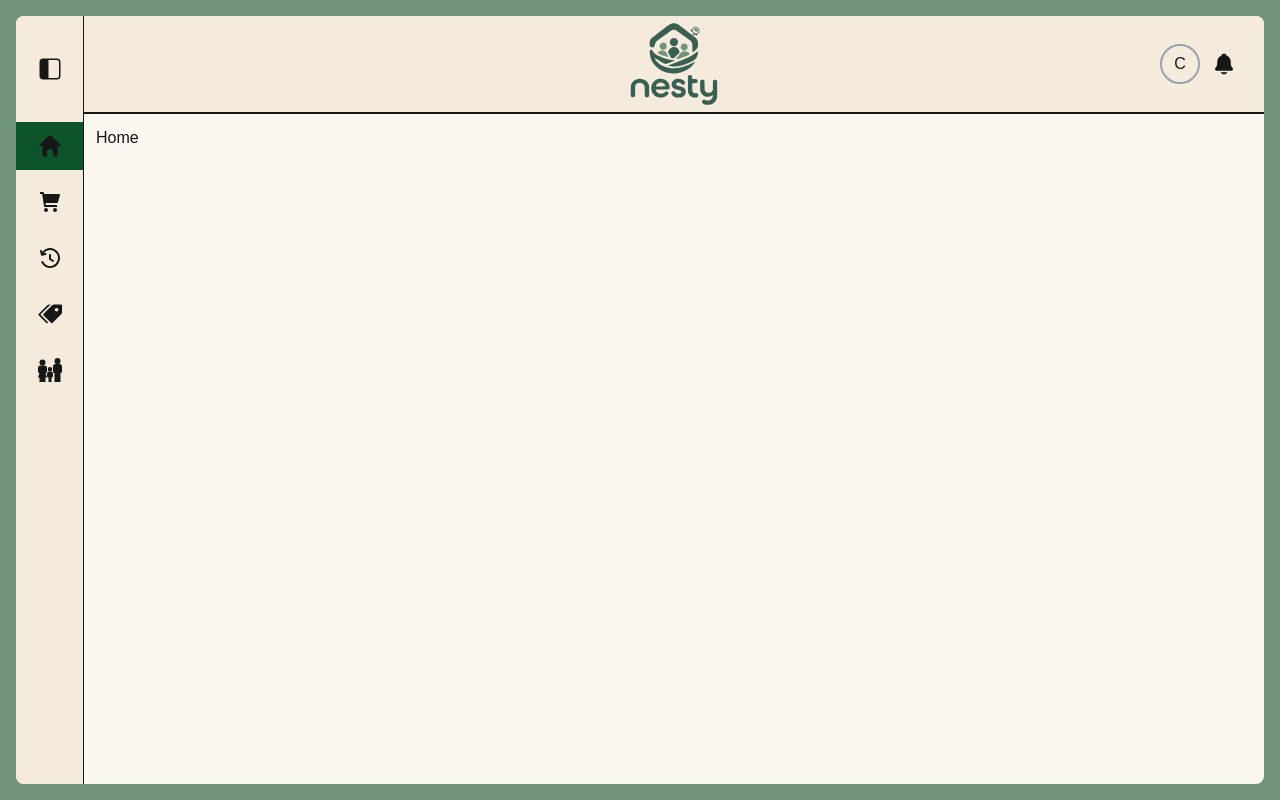
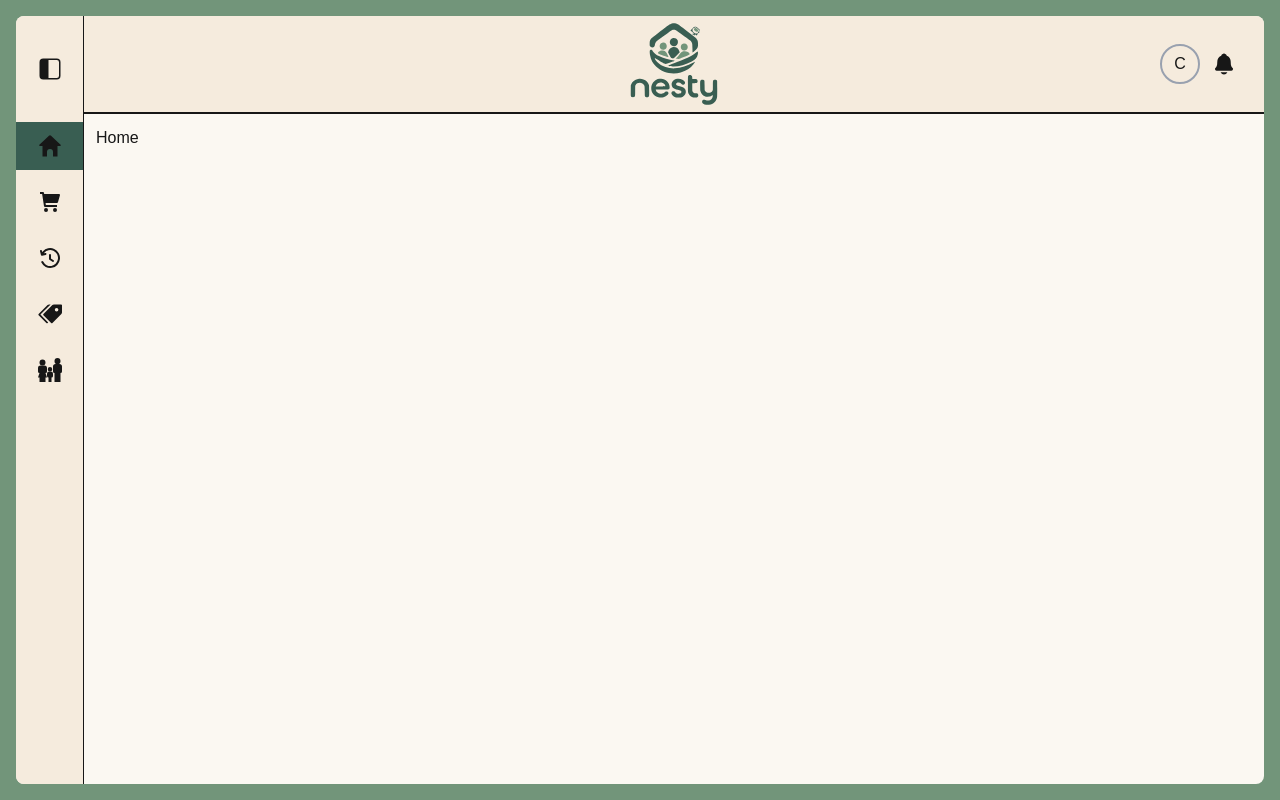
Before and after one commit to CaiqueVandervan/nesty-app, a Next.js app: page / in a window 1280 px wide. Built offline with nearby package versions, Linux system fonts and the light colour scheme; a web font is replaced by a local one.

Commit message:
style: use app green in navigation items

```diff
--- a/components/navigation/NavigationItem.tsx
+++ b/components/navigation/NavigationItem.tsx
@@ -10,7 +10,7 @@ interface NavigationItemProps {
 
 export default function NavigationItem({ showed, icon, label, href, pathName }: NavigationItemProps) {
     return (
-        <Link className={`flex w-full items-center px-3 py-3 cursor-pointer ${pathName === href ? "bg-green-900" : "hover:bg-green-900/70"} `}
+        <Link className={`flex w-full items-center px-3 py-3 cursor-pointer ${pathName === href ? "bg-[#395E52]" : "hover:bg-[#395E52]/70"} `}
             href={href}>
             <span className="flex w-11 shrink-0 justify-center">
                 {icon}
```
